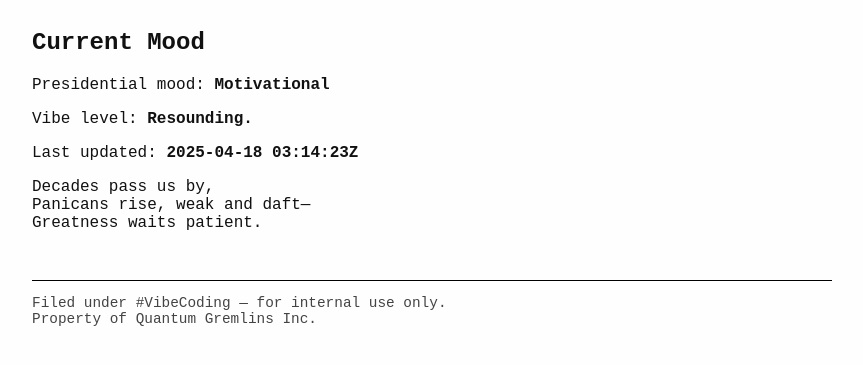
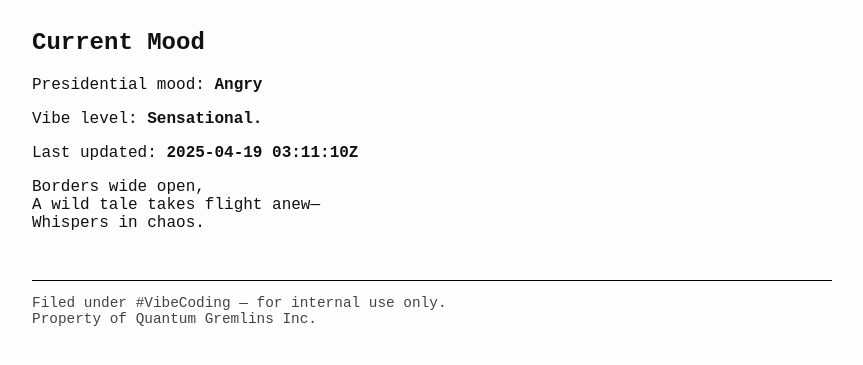
Before and after one commit to Department-of-Vibes-and-Haiku-Warfare/dev-ops-and-chill, a plain HTML site: page docs/index.html in a window 1280 px wide. Shown: the part 211-576 px from the top of the page, without its empty margins (208-1071 px from the left). Drawn offline with Linux system fonts and the light colour scheme.

Commit message:
Signed haiku update

```diff
--- a/docs/index.html
+++ b/docs/index.html
@@ -55,15 +55,15 @@
   <main>
     <div class="mood">
       <h2>Current Mood</h2>
-      <p>Presidential mood: <strong>Motivational</strong></p>
-      <p>Vibe level: <strong>Resounding.</strong></p>
-      <p>Last updated: <strong>2025-04-18 03:14:23Z</strong></p>
+      <p>Presidential mood: <strong>Angry</strong></p>
+      <p>Vibe level: <strong>Sensational.</strong></p>
+      <p>Last updated: <strong>2025-04-19 03:11:10Z</strong></p>
     </div>
 
     <!-- Haikus will be injected/generated here -->
     <div class="haiku">
       <div class="text">
-        Decades pass us by,  <br/>Panicans rise, weak and daft—  <br/>Greatness waits patient.
+        Borders wide open,  <br/>A wild tale takes flight anew—  <br/>Whispers in chaos.
       </div>
     </div>
   </main>
```
